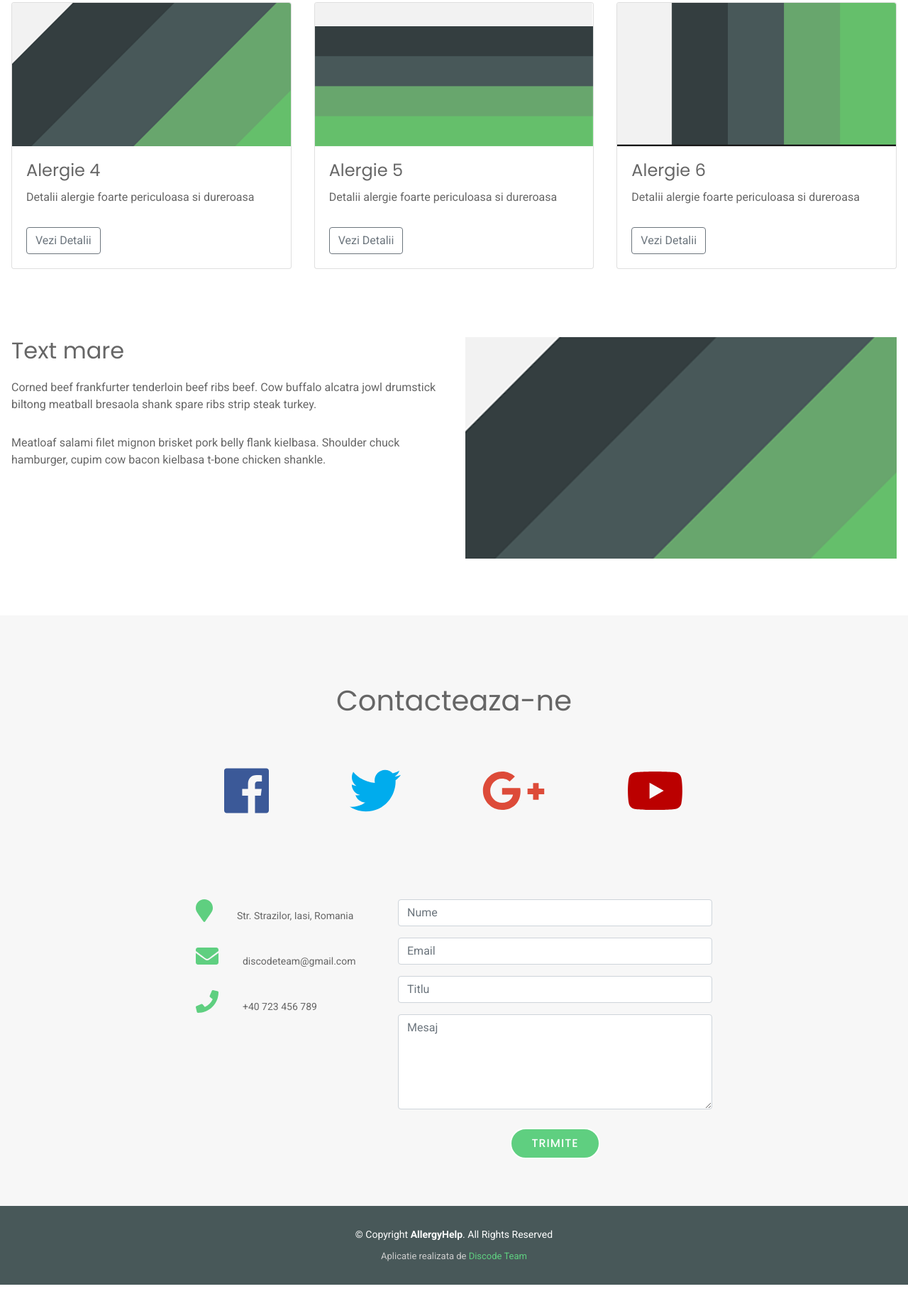
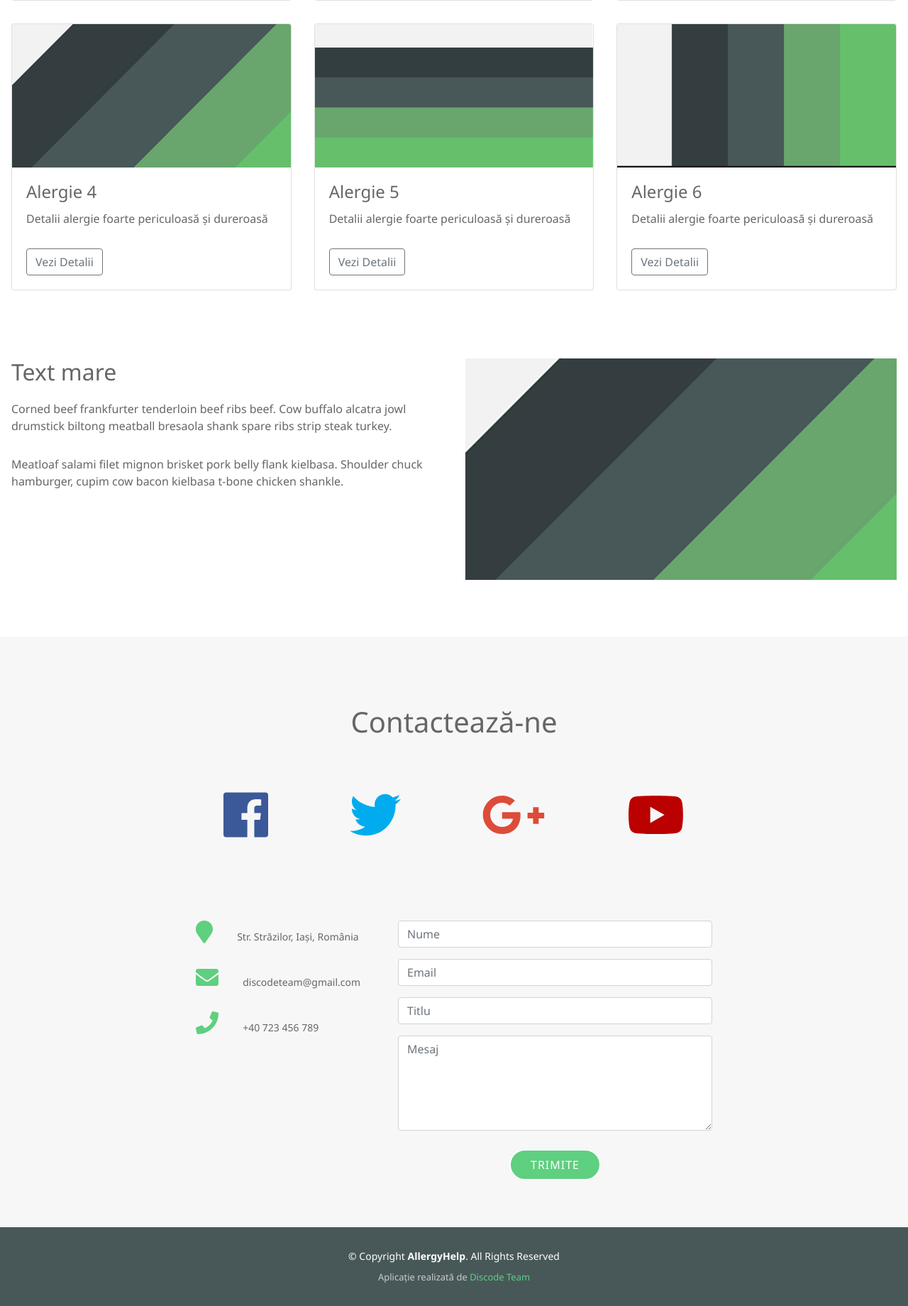
Before and after one commit to octavianiacob/allergyhelp, a PHP site: page / in a window 1280 px wide. Shown: the part 2847-4687 px from the top of the page at 71% size. Before the commit the page ends 4657 px from the top, so only its background shows below. Run offline with PHP 8.4, Linux system fonts and the light colour scheme; some libraries are stand-ins or nearby versions; some web fonts are replaced.

Commit message:
segoe ui & diacritice

```diff
--- a/assets/css/style.css
+++ b/assets/css/style.css
@@ -6,7 +6,7 @@ html,
 body {
   height: 100%;
   width: 100%;
-  font-family: 'Roboto', 'Poppins', sans-serif;
+  font-family: 'Segoe UI', 'Poppins', sans-serif;
   background: #fff;
   color: #666666;
 }
@@ -34,7 +34,7 @@ h3,
 h4,
 h5,
 h6 {
-  font-family: 'Poppins', sans-serif;
+  font-family: 'Segoe UI', sans-serif;
   font-weight: 400;
   margin: 0 0 20px 0;
   padding: 0;
@@ -62,8 +62,10 @@ h6 {
   margin: 0;
 }
 
+/* --- Login Button --> */
+
 .container #nav-menu-container .btn-get-started {
-  font-family: "Poppins", sans-serif;
+  font-family: "Segoe UI", sans-serif;
   text-transform: uppercase;
   font-weight: 500;
   font-size: 16px;
@@ -77,13 +79,11 @@ h6 {
   color: #fff;
 }
 
-.container #nav-menu-container .btn-get-started:hover
-{
+.container #nav-menu-container .btn-get-started:hover {
   background-color: #5fcf80;
+}
 
-}
-.container #nav-menu-container .btn-get-started:hover:before
-{
+.container #nav-menu-container .btn-get-started:hover:before {
   visibility: hidden;
 }
 
@@ -133,7 +133,7 @@ h6 {
   text-decoration: none;
   display: inline-block;
   color: #fff;
-  font-family: "Poppins", sans-serif;
+  font-family: "Segoe UI", sans-serif;
   font-weight: 300;
   text-transform: uppercase;
   font-size: 15px;
@@ -198,7 +198,7 @@ h6 {
 }
 
 #carousel .btn-get-started {
-  font-family: "Poppins", sans-serif;
+  font-family: "Segoe UI", sans-serif;
   text-transform: uppercase;
   font-weight: 500;
   font-size: 16px;
@@ -330,7 +330,7 @@ h6 {
 }
 
 #contact .form button[type="submit"] {
-  font-family: "Poppins", sans-serif;
+  font-family: "Segoe UI", sans-serif;
   text-transform: uppercase;
   font-weight: 500;
   font-size: 16px;
--- a/index.html
+++ b/index.html
@@ -34,7 +34,7 @@
       <nav id="nav-menu-container">
         <ul class="nav-menu">
           <li class="menu-active">
-            <a href="#">Acasa</a>
+            <a href="#">Acasă</a>
           </li>
           <li>
             <a href="#">Despre noi</a>
@@ -61,7 +61,7 @@
   <section id="carousel">
     <div class="carousel-container">
       <h1 class="display-2">AllergyHelp</h1>
-      <h2>Protejeaza-te impotriva alergiilor</h2>
+      <h2>Protejează-te împotriva alergiilor</h2>
       <a href="#" class="btn-get-started">Inscrie-te acum</a>
     </div>
   </section>
@@ -162,7 +162,7 @@
           <img class="card-img-top" src="assets/img/placeholder1.png">
           <div class="card-body">
             <h4 class="card-title">Alergie 1</h4>
-            <p class="card-text">Detalii alergie foarte periculoasa si dureroasa</p>
+            <p class="card-text">Detalii alergie foarte periculoasă și dureroasă</p>
             <a href="#" class="btn btn-outline-secondary">Vezi Detalii</a>
           </div>
         </div>
@@ -173,7 +173,7 @@
           <img class="card-img-top" src="assets/img/placeholder2.png">
           <div class="card-body">
             <h4 class="card-title">Alergie 2</h4>
-            <p class="card-text">Detalii alergie foarte periculoasa si dureroasa</p>
+            <p class="card-text">Detalii alergie foarte periculoasă și dureroasă</p>
             <a href="#" class="btn btn-outline-secondary">Vezi Detalii</a>
           </div>
         </div>
@@ -184,7 +184,7 @@
           <img class="card-img-top" src="assets/img/placeholder3.png">
           <div class="card-body">
             <h4 class="card-title">Alergie 3</h4>
-            <p class="card-text">Detalii alergie foarte periculoasa si dureroasa</p>
+            <p class="card-text">Detalii alergie foarte periculoasă și dureroasă</p>
             <a href="#" class="btn btn-outline-secondary">Vezi Detalii</a>
           </div>
         </div>
@@ -195,7 +195,7 @@
           <img class="card-img-top" src="assets/img/placeholder3.png">
           <div class="card-body">
             <h4 class="card-title">Alergie 4</h4>
-            <p class="card-text">Detalii alergie foarte periculoasa si dureroasa</p>
+            <p class="card-text">Detalii alergie foarte periculoasă și dureroasă</p>
             <a href="#" class="btn btn-outline-secondary">Vezi Detalii</a>
           </div>
         </div>
@@ -206,7 +206,7 @@
           <img class="card-img-top" src="assets/img/placeholder2.png">
           <div class="card-body">
             <h4 class="card-title">Alergie 5</h4>
-            <p class="card-text">Detalii alergie foarte periculoasa si dureroasa</p>
+            <p class="card-text">Detalii alergie foarte periculoasă și dureroasă</p>
             <a href="#" class="btn btn-outline-secondary">Vezi Detalii</a>
           </div>
         </div>
@@ -217,7 +217,7 @@
           <img class="card-img-top" src="assets/img/placeholder1.png">
           <div class="card-body">
             <h4 class="card-title">Alergie 6</h4>
-            <p class="card-text">Detalii alergie foarte periculoasa si dureroasa</p>
+            <p class="card-text">Detalii alergie foarte periculoasă și dureroasă</p>
             <a href="#" class="btn btn-outline-secondary">Vezi Detalii</a>
           </div>
         </div>
@@ -252,7 +252,7 @@
       <div class="container-fluid padding">
         <div class="row text-center padding">
           <div class="col-12">
-            <h1>Contacteaza-ne</h1>
+            <h1>Contactează-ne</h1>
           </div>
           <div class="col-12 social padding">
             <a href="#">
@@ -281,7 +281,7 @@
           <div class="info">
             <div>
               <i class="fas fa-map-marker"></i>
-              <p>Str. Strazilor, Iasi, Romania</p>
+              <p>Str. Străzilor, Iași, România</p>
             </div>
 
             <div>
@@ -299,7 +299,7 @@
 
         <div class="col-lg-5 col-md-8">
           <div class="form">
-            <div id="sendmessage">Va multumim pentru feedback!</div>
+            <div id="sendmessage">Vă mulțumim pentru feedback!</div>
             <div id="errormessage"></div>
             <form action="" method="post" role="form" class="contactForm">
               <div class="form-group">
@@ -344,7 +344,7 @@
         <strong>AllergyHelp</strong>. All Rights Reserved
       </div>
       <div class="credits">
-        Aplicatie realizata de
+        Aplicație realizată de
         <a href="#">Discode Team</a>
       </div>
     </div>
```
